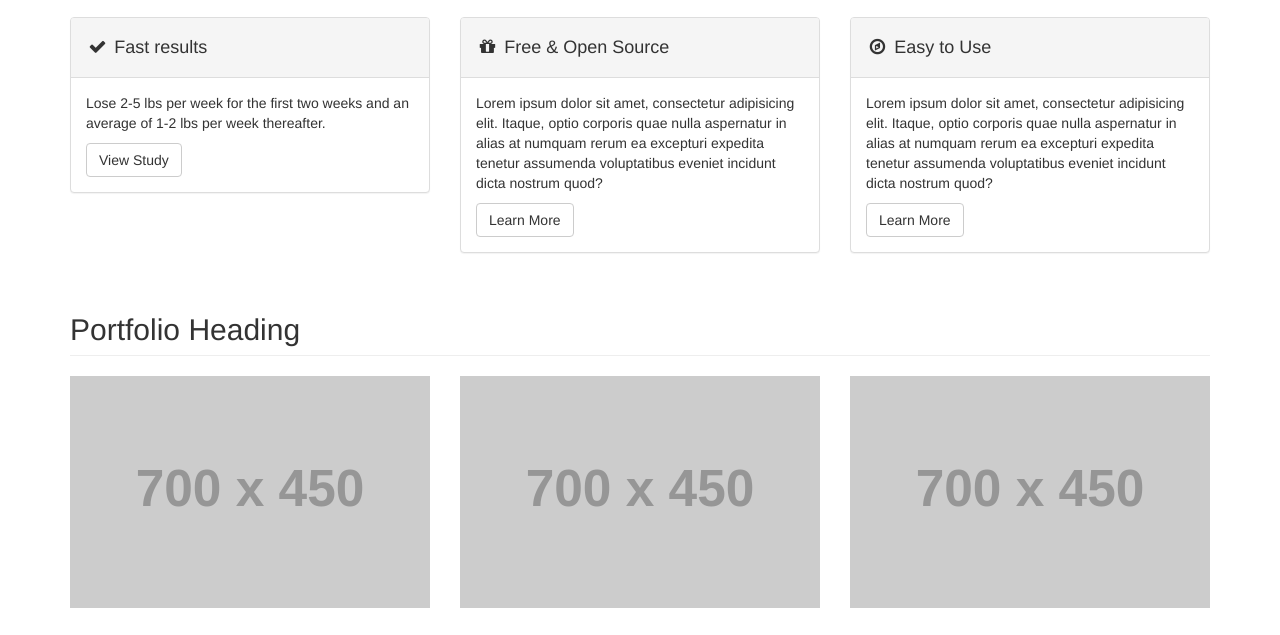
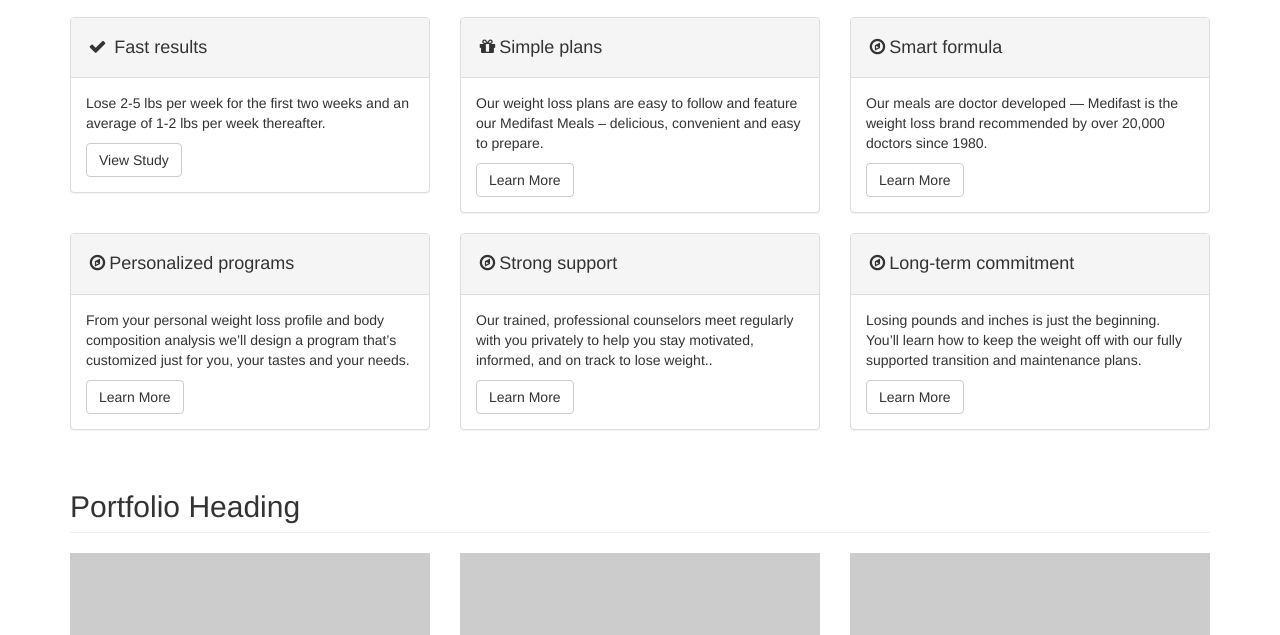
Before and after one commit to hytlee72/MF, a plain HTML site: page index.html in a window 1280 px wide. Shown: the part 668-1303 px from the top of the page. Drawn offline with Linux system fonts and the light colour scheme; placeholder pictures from the web are drawn by us.

Commit message:
Added all marketing sections

```diff
--- a/index.html
+++ b/index.html
@@ -172,7 +172,7 @@
                     Welcome to Medifast of Louisiana
                 </h1>
             </div>
-        <!-- Begin initialMarket in app.js -->
+
             <div class="col-md-4">
                 <div class="panel panel-default">
                     <div class="panel-heading">
@@ -187,10 +187,10 @@
             <div class="col-md-4">
                 <div class="panel panel-default">
                     <div class="panel-heading">
-                        <h4><i class="fa fa-fw fa-gift"></i> Free &amp; Open Source</h4>
+                        <h4><i class="fa fa-fw fa-gift"></i>Simple plans</h4>
                     </div>
                     <div class="panel-body">
-                        <p>Lorem ipsum dolor sit amet, consectetur adipisicing elit. Itaque, optio corporis quae nulla aspernatur in alias at numquam rerum ea excepturi expedita tenetur assumenda voluptatibus eveniet incidunt dicta nostrum quod?</p>
+                        <p>Our weight loss plans are easy to follow and feature our Medifast Meals – delicious, convenient and easy to prepare.</p>
                         <a href="#" class="btn btn-default">Learn More</a>
                     </div>
                 </div>
@@ -198,10 +198,43 @@
             <div class="col-md-4">
                 <div class="panel panel-default">
                     <div class="panel-heading">
-                        <h4><i class="fa fa-fw fa-compass"></i> Easy to Use</h4>
+                        <h4><i class="fa fa-fw fa-compass"></i>Smart formula</h4>
                     </div>
                     <div class="panel-body">
-                        <p>Lorem ipsum dolor sit amet, consectetur adipisicing elit. Itaque, optio corporis quae nulla aspernatur in alias at numquam rerum ea excepturi expedita tenetur assumenda voluptatibus eveniet incidunt dicta nostrum quod?</p>
+                        <p>Our meals are doctor developed — Medifast is the weight loss brand recommended by over 20,000 doctors since 1980.</p>
+                        <a href="#" class="btn btn-default">Learn More</a>
+                    </div>
+                </div>
+            </div>
+            <div class="col-md-4">
+                <div class="panel panel-default">
+                    <div class="panel-heading">
+                        <h4><i class="fa fa-fw fa-compass"></i>Personalized programs</h4>
+                    </div>
+                    <div class="panel-body">
+                        <p>From your personal weight loss profile and body composition analysis we’ll design a program that’s customized just for you, your tastes and your needs.</p>
+                        <a href="#" class="btn btn-default">Learn More</a>
+                    </div>
+                </div>
+            </div>
+            <div class="col-md-4">
+                <div class="panel panel-default">
+                    <div class="panel-heading">
+                        <h4><i class="fa fa-fw fa-compass"></i>Strong support</h4>
+                    </div>
+                    <div class="panel-body">
+                        <p>Our trained, professional counselors meet regularly with you privately to help you stay motivated, informed, and on track to lose weight..</p>
+                        <a href="#" class="btn btn-default">Learn More</a>
+                    </div>
+                </div>
+            </div>
+             <div class="col-md-4">
+                <div class="panel panel-default">
+                    <div class="panel-heading">
+                        <h4><i class="fa fa-fw fa-compass"></i>Long-term commitment</h4>
+                    </div>
+                    <div class="panel-body">
+                        <p>Losing pounds and inches is just the beginning. You’ll learn how to keep the weight off with our fully supported transition and maintenance plans.</p>
                         <a href="#" class="btn btn-default">Learn More</a>
                     </div>
                 </div>
@@ -292,6 +325,7 @@
             <div class="row">
                 <div class="col-lg-12">
                     <p>Copyright &copy; Your Website 2014</p>
+                    <p>Designed by: Hoyt Advertising, LLC</p>
                 </div>
             </div>
         </footer>
@@ -305,12 +339,6 @@
     <!-- Bootstrap Core JavaScript -->
     <script src="js/bootstrap.min.js"></script>
 
-    <!-- Knockout.js -->
-    <script src="js/lib/knockout-3.2.0.js"></script>
-
-    <!-- Main JS script -->
-    <script src="js/app.js"></script>
-
     <!-- Script to Activate the Carousel -->
     <script>
     $('.carousel').carousel({
```
Also changed, not shown: scrap.html (added, +24 -0 lines).
